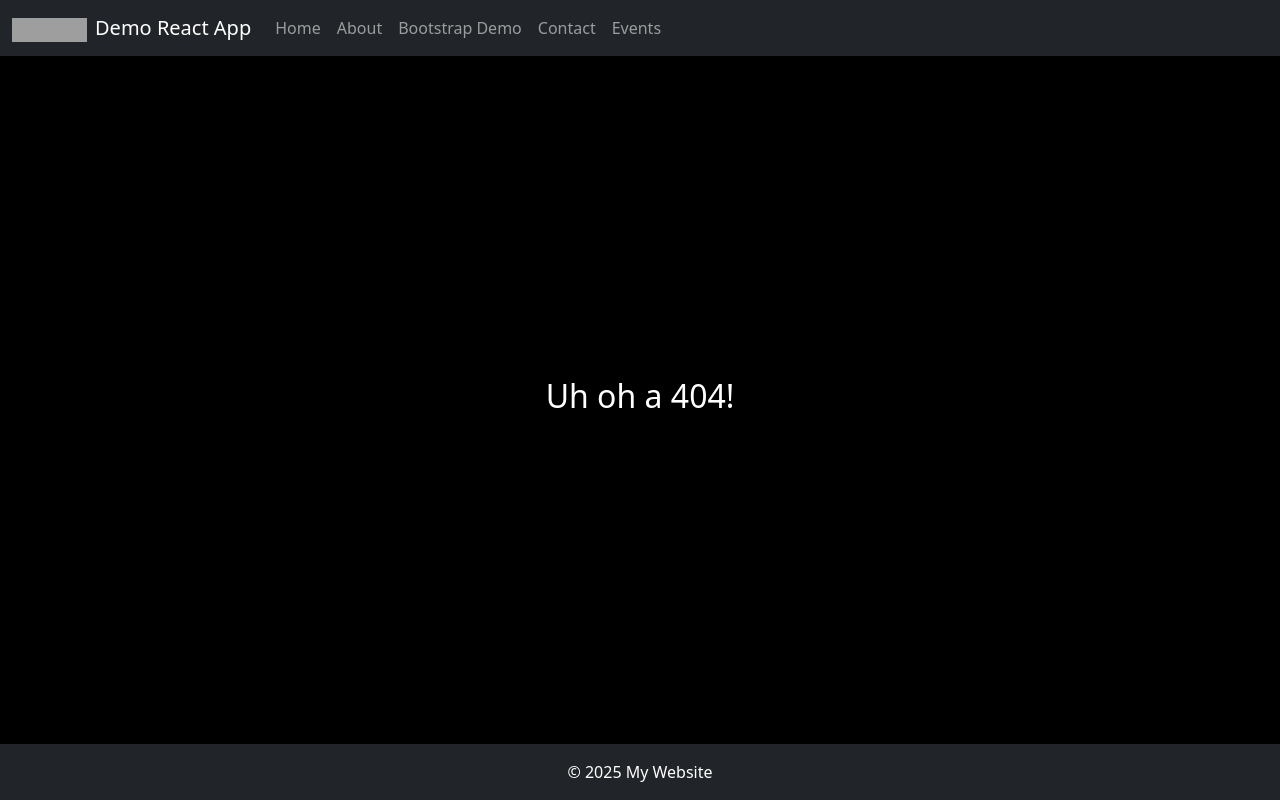
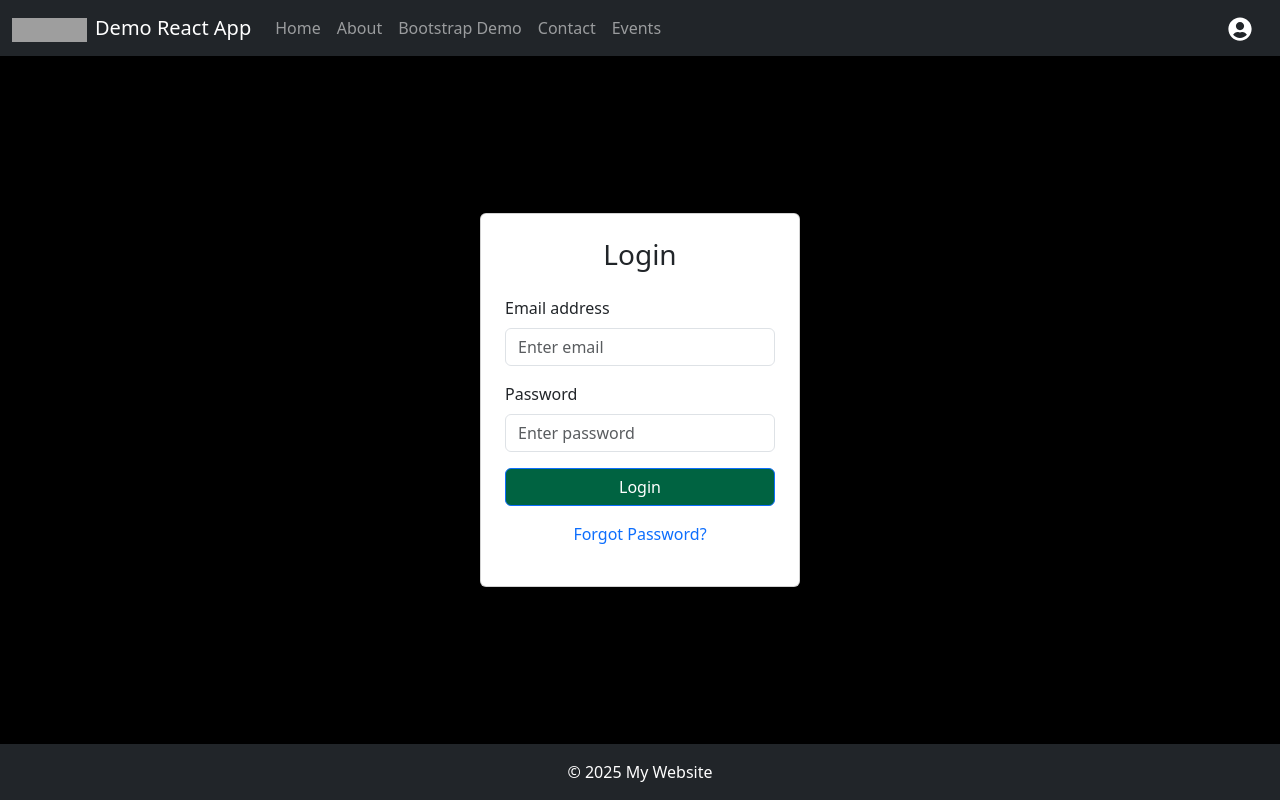
Before and after one commit to cfahim/uvu_cs3660_react, a React (Vite) app: page /login in a window 1280 px wide. Before the commit this address had no page. Built offline with nearby package versions, Linux system fonts and the light colour scheme; grey boxes are pictures that could not be loaded.

Commit message:
Feature/auth routing (#4)
* add auth stuff

* added context to login

* added context to admin page

---------

Co-authored-by: Chris Fahim <6053415+cfahim@users.noreply.github.com>

```diff
--- a/package.json
+++ b/package.json
@@ -13,6 +13,7 @@
     "react": "^18.3.1",
     "react-confetti": "^6.2.2",
     "react-dom": "^18.3.1",
+    "react-icons": "^5.4.0",
     "react-router-dom": "^7.1.2"
   },
   "devDependencies": {
--- a/src/App.jsx
+++ b/src/App.jsx
@@ -5,6 +5,9 @@ import NotFound from './pages/NotFound';
 import BootStrap from './pages/BootStrap';
 import Events from './pages/Events';
 import Surprise from './pages/Surprise';
+import AuthRoute from './AuthRoute';
+import Login from './pages/Login';
+import Admin from './pages/admin/Admin';
 
 
 function App() {
@@ -15,6 +18,12 @@ function App() {
         <Route path="/bootstrap" element={<BootStrap />} />
         <Route path="/events" element={<Events />} />
         <Route path="/surprise" element={<Surprise />} />
+        <Route path="/login" element={<Login />} />
+
+        <Route element={<AuthRoute />}>
+          <Route path="/admin" element={<Admin />} />
+        </Route>
+
         <Route path="*" element={<NotFound />} />
       </Routes>
   );
--- /dev/null
+++ b/src/AuthRoute.jsx
@@ -0,0 +1,10 @@
+import { useContext, React } from "react";
+import { Navigate, Outlet } from "react-router-dom";
+import { AuthContext } from "./context/AuthContext";
+
+const AuthRoute = () => {
+  const { isLoggedIn } = useContext(AuthContext);
+  return isLoggedIn ? <Outlet /> : <Navigate to="/login" replace />;
+};
+
+export default AuthRoute;
--- /dev/null
+++ b/src/context/AuthContext.jsx
@@ -0,0 +1,43 @@
+import { createContext, useState, useEffect } from "react";
+
+export const AuthContext = createContext(null);
+
+export const AuthProvider = ({ children }) => {
+    const [isLoggedIn, setIsLoggedIn] = useState(false);
+    const [token, setToken] = useState(null);
+
+    useEffect(() => {
+        let token = localStorage.getItem("token");
+        if (token) {
+            token = JSON.parse(token);
+            if(token.expiration < new Date().getTime())
+                logout(); // Remove token if expired
+            else
+            {
+                setIsLoggedIn(true); // Convert token existence to boolean
+                setToken(token);
+            }
+        }
+    }, []);
+
+    const login = (username, password) => {
+        const now = new Date();
+        const fakeToken = { username, password, expiration: now.setMinutes(now.getMinutes() + 1) };
+        localStorage.setItem("token", JSON.stringify(fakeToken));
+        setIsLoggedIn(true);
+        setToken(fakeToken);
+        return true;
+    }
+
+    const logout = () => {
+        localStorage.removeItem("token");
+        setIsLoggedIn(false);
+        setToken(null);
+    }
+
+    return (
+        <AuthContext.Provider value={{ isLoggedIn, token, login, logout }}>
+            {children}
+        </AuthContext.Provider>
+    );
+};
--- a/src/main.jsx
+++ b/src/main.jsx
@@ -3,6 +3,7 @@ import { createRoot } from 'react-dom/client'
 import { BrowserRouter } from 'react-router-dom'
 import './index.css'
 import App from './App.jsx'
+import { AuthProvider } from './context/AuthContext.jsx'
 
 // NOTE: App is imported and used like it's own HTML Tag <App />
 // This is because React is a library that allows you to create components that can be used like HTML tags
@@ -10,7 +11,9 @@ import App from './App.jsx'
 createRoot(document.getElementById('root')).render(
   <StrictMode>
     <BrowserRouter>
-      <App />
+      <AuthProvider>
+        <App />
+      </AuthProvider>
     </BrowserRouter>
   </StrictMode>,
 )
--- /dev/null
+++ b/src/pages/Login.jsx
@@ -0,0 +1,73 @@
+import React, { useState, useEffect, useContext } from "react";
+import MainLayout from "./layouts/MainLayout";
+import { useNavigate } from "react-router-dom";
+import { AuthContext } from "../context/AuthContext";
+
+function Login() {
+    const [email, setEmail] = useState("");
+    const [password, setPassword] = useState("");
+    const [error, setError] = useState("");
+    const { isLoggedIn, login } = useContext(AuthContext);
+    const navigate = useNavigate();
+
+    // Redirect if token exists
+    useEffect(() => {
+        if (isLoggedIn) {
+            navigate("/admin");
+        }
+    }, [isLoggedIn, navigate]);
+
+    const handleSubmit = (e) => {
+        e.preventDefault();
+
+        if (!email || !password) {
+            setError("Both fields are required!");
+            return;
+        }
+
+        // Fake authentication (replace with API call) with expiration time of 1 hour
+        if(login(email, password))
+            navigate("/admin"); // Redirect after login
+        else
+            setError("Invalid email or password!");
+    };
+
+    return (
+        <MainLayout title="Login | MyPage">
+            <div className="card shadow-lg col-sm-6 col-md-3 p-4" >
+                <h3 className="text-center mb-4">Login</h3>
+                {error && <div className="alert alert-danger">{error}</div>}
+                <form onSubmit={handleSubmit}>
+                    <div className="mb-3">
+                        <label className="form-label">Email address</label>
+                        <input
+                            type="email"
+                            className="form-control"
+                            value={email}
+                            onChange={(e) => setEmail(e.target.value)}
+                            placeholder="Enter email"
+                        />
+                    </div>
+                    <div className="mb-3">
+                        <label className="form-label">Password</label>
+                        <input
+                            type="password"
+                            className="form-control"
+                            value={password}
+                            onChange={(e) => setPassword(e.target.value)}
+                            placeholder="Enter password"
+                        />
+                    </div>
+                    <button type="submit" className="btn btn-primary w-100" style={{ backgroundColor: "#006341" }}>
+                        Login
+                    </button>
+                </form>
+                <p className="text-center mt-3">
+                    <a href="#" className="text-decoration-none">Forgot Password?</a>
+                </p>
+            </div>
+        </MainLayout>
+    );
+}
+
+export default Login;
--- a/src/pages/MainNav.jsx
+++ b/src/pages/MainNav.jsx
@@ -1,12 +1,15 @@
-import React from "react";
+import { useContext, React } from "react";
 import { Link } from "react-router-dom";
-import uvuLogo from '../assets/utah-valley-university.svg';
+import { FaUserCircle } from "react-icons/fa"; // Import FontAwesome icon
+import { AuthContext } from "../context/AuthContext";
 
 const WORDPRESS_IMAGES = {
     uvulogo: "https://www.prof-fahim.online/cs3660wp/wp-content/uploads/2025/01/utah-valley-university.svg",
 };
 
 const MainNav = () => {
+    const { isLoggedIn, token, logout } = useContext(AuthContext);
+
     return (
         <nav className="navbar navbar-expand-lg navbar-dark bg-dark sticky-top">
             <div className="container-fluid">
@@ -53,6 +56,21 @@ const MainNav = () => {
                             </Link>
                         </li>
                     </ul>
+                    <div className="ms-auto">
+                        {isLoggedIn ? (
+                            <div className="d-flex align-items-center">
+                                <FaUserCircle size={24} className="me-3" title={token?.username} />
+                                <span className="text-white me-2">{token?.username}</span>
+                                <button className="btn btn-danger" onClick={logout}>
+                                    Logout
+                                </button>
+                            </div>
+                        ) : (
+                            <Link className="nav-link text-white" to="/login">
+                                <FaUserCircle size={24} className="me-3" title="Login" />
+                            </Link>
+                        )}
+                    </div>
                 </div>
             </div>
         </nav>
--- /dev/null
+++ b/src/pages/admin/Admin.jsx
@@ -0,0 +1,15 @@
+import { useContext, React } from "react";
+import MainLayout from "../layouts/MainLayout";
+import { AuthContext } from "../../context/AuthContext";
+
+const Admin = () => {
+    const { token } = useContext(AuthContext);
+
+    return (
+        <MainLayout title="Admin | MyPage">
+            <h2>Welcome {token.username}</h2>
+        </MainLayout>
+    );
+};
+
+export default Admin;
```
Also changed, not shown: notes/react_authentication.md (added, +38 -0 lines), 1 other file (tests, documents, lock files or other folders).
